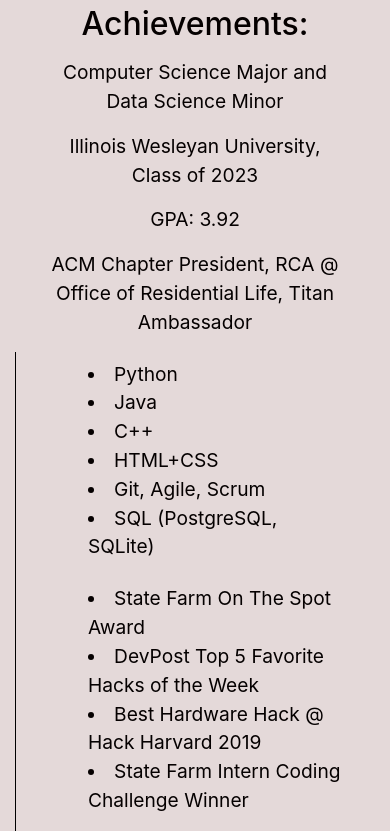
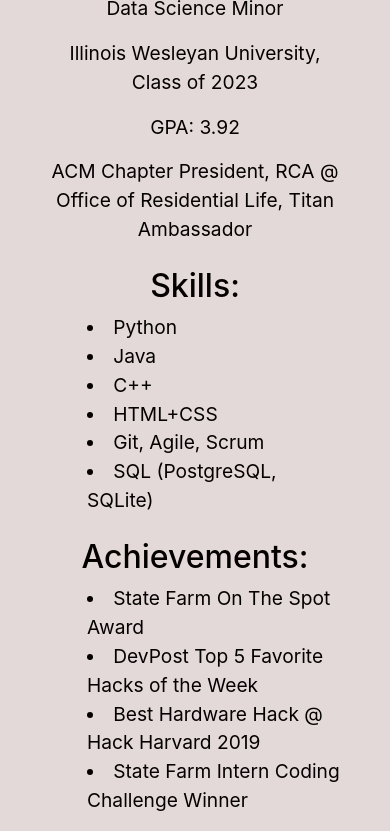
Before and after one commit to EvanHelstrom/Portfolio-Site, a plain HTML site: page home.html in a window 390 px wide. Shown: the part 786-1617 px from the top of the page. Drawn offline with nearby package versions, Linux system fonts and the light colour scheme.

Commit message:
Fixed flexing on Mobile and reworked headings

```diff
--- a/home.html
+++ b/home.html
@@ -6,6 +6,7 @@
     <link rel="preconnect" href="https://fonts.gstatic.com" crossorigin>
     <link href="https://fonts.googleapis.com/css2?family=Open+Sans:ital,wght@1,600&display=swap" rel="stylesheet">
     <link href="https://fonts.googleapis.com/css2?family=Open+Sans:ital,wght@1,600&display=swap" rel="stylesheet">
+    <meta content="width=device-width, initial-scale=1" name="viewport" />
     <title>Evan Quist's Portfolio</title>
 </head>
 <body>
@@ -71,24 +72,15 @@
         <section id="about" style="padding-top: 5%;" >
             <div class="container">
                 <div class="row">
-                    <div class="column tri">
+                    <div class="column tri" style="padding-top: 2%; text-align: center;">
                         <h2 style="text-align: center;">Qualifications:</h2>
-                    </div>
-                    <div class="column tri">
-                        <h2 style="text-align: center;">Skills:</h2>
-                    </div>
-                    <div class="column tri">
-                        <h2 style="text-align: center;">Achievements:</h2>
-                    </div>
-                </div>
-                <div class="row">
-                    <div class="column tri" style="padding-top: 2%; text-align: center;">
                             <p>Computer Science Major and Data Science Minor</p>
                             <p>Illinois Wesleyan University, Class of 2023</p>
                             <p>GPA: 3.92</p>
                             <p>ACM Chapter President, RCA @ Office of Residential Life, Titan Ambassador</p>
                     </div>
-                    <div class="column tri context" style="padding-top: 2%; border-left-style: solid;">
+                    <div class="column tri context" style="padding-top: 2%; ">
+                        <h2 style="text-align: center;">Skills:</h2>
                         <ul>
                             <li>Python</li>
                             <li>Java</li>
@@ -98,7 +90,8 @@
                             <li>SQL (PostgreSQL, SQLite)</li>
                         </ul>
                     </div>
-                    <div class="column tri context" style="padding-top: 2%; border-left-style: solid;">
+                    <div class="column tri context" style="padding-top: 2%;">
+                        <h2 style="text-align: center;">Achievements:</h2>
                         <ul>
                             <li>State Farm On The Spot Award</li>
                             <li>DevPost Top 5 Favorite Hacks of the Week</li>
--- a/styles.css
+++ b/styles.css
@@ -1,3 +1,6 @@
+.face {
+    width: 50%;
+}
 body {
     background-color: rgb(228, 217, 217);
     color: rgb(5, 0, 0);
@@ -9,7 +12,7 @@ p, ul > li {
     padding-right: 10%;
 }
 .context {
-    border-style: none;
+    border-left-style: solid;
     border-color: rgb(0, 0, 0);
     border-width: 1px;
 }
@@ -71,14 +74,16 @@ ol {
     flex: 33%;
     align-content: center;
 }
-.face {
-    width: 50%;
-}
-@media (max-width: 800px) {
+@media screen and (max-width: 700px) {
     .tri{
       flex: 100%;
     }
     .face {
         width: 75%;
     }
+    .context {
+        border-left-style: none;
+        border-color: rgb(0, 0, 0);
+        border-width: 1px;
+    }
   }
```
